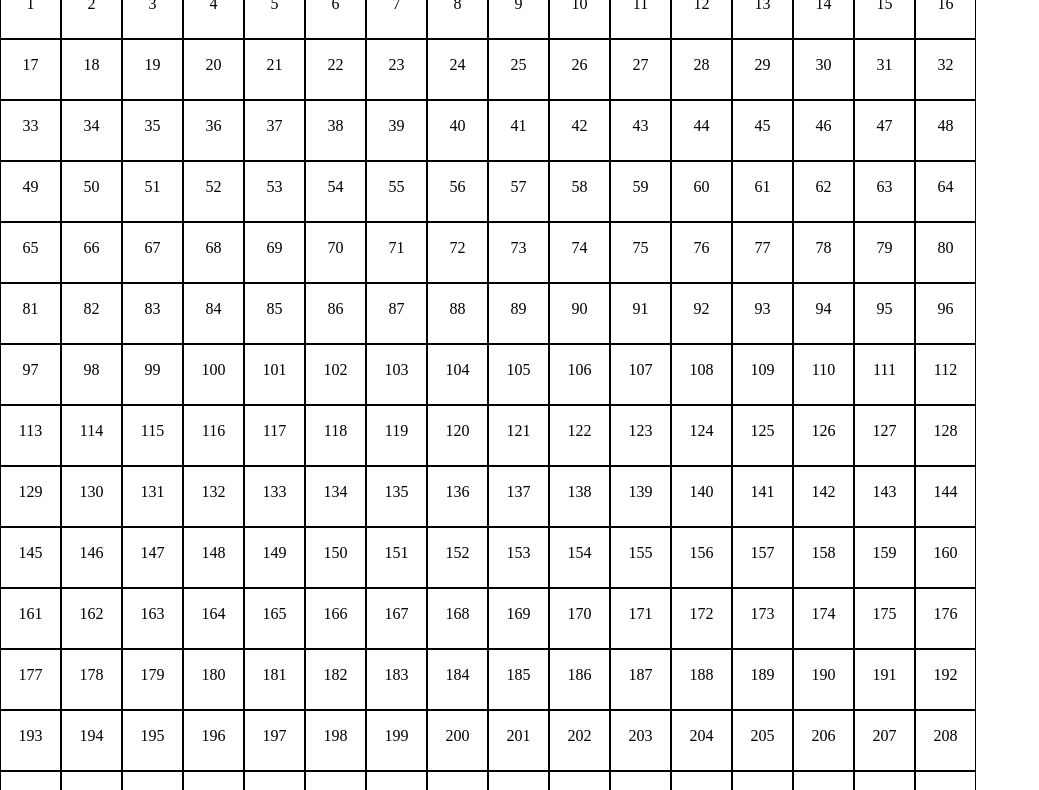
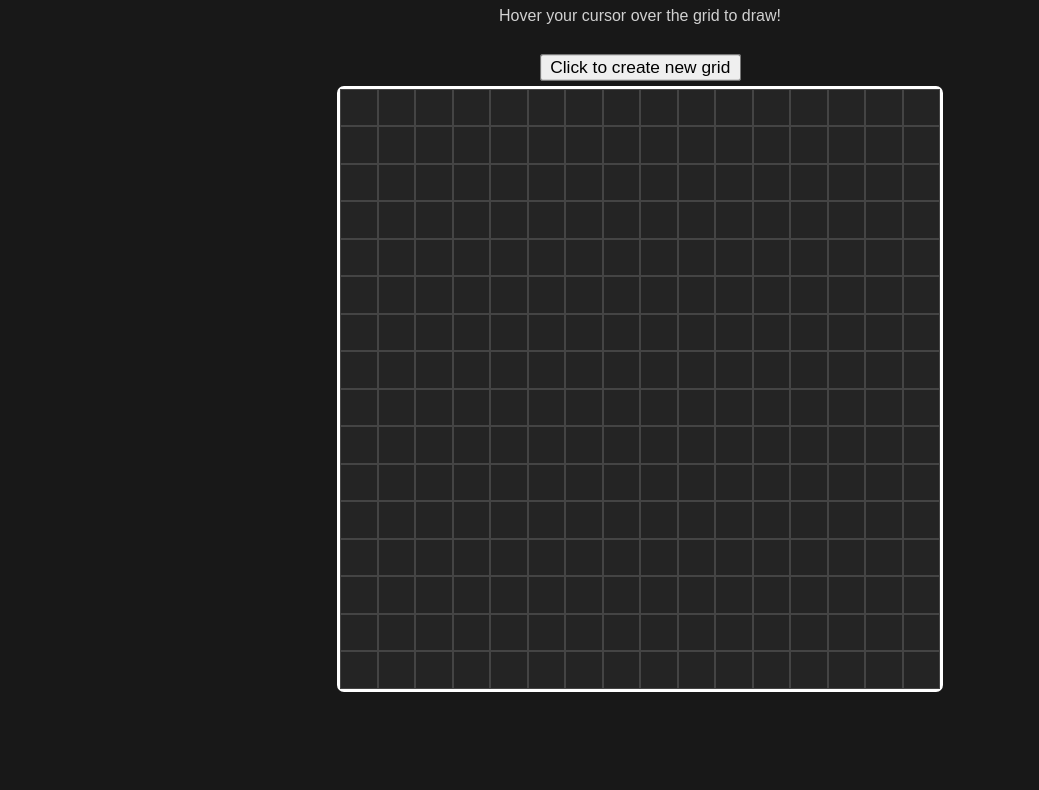
Before and after one commit to ChoiceTHEDOG/etch-a-sketch, a plain HTML site: page index.html in a window 1280 px wide. Shown: the part 73-863 px from the top of the page, without its empty margins (0-1039 px from the left). After the commit the page ends 800 px from the top, so only its background shows below. Drawn offline with Linux system fonts and the light colour scheme.

Commit message:
estilizando el projecto

```diff
--- a/index.html
+++ b/index.html
@@ -1,69 +1,14 @@
 <!DOCTYPE html>
-<html lang="en">
+
+<meta charset="utf-8" name="viewport" content="width=device-width, initial-scale=1">
+<link href="style.css" rel="stylesheet" type="text/css">
+<script src="script.js" defer></script>
 <head>
-    <meta charset="UTF-8">
-     <meta http-equiv="X-UA-Compatible" content="IE=edge">
-    <meta name="viewport" content="width=device-width, initial-scale=1.0">
-
-    <link rel="stylesheet" href="style.css">
-    <!-- <script src="script.js" defer></script>  -->
-
-    <title>Etch-A-Sketch</title>
+    <title>Etch-a-Sketch</title>
 </head>
 <body>
-    <div id="mainContainer">
-        <div id="container"></div>
-    </div>
-    </div>
-
+    <h1>Welcome to Etch-a-Sketch</h1>
+    <p>Hover your cursor over the grid to draw!</p>
+    <button type="button" onclick="customFields()">Click to create new grid</button>
+    <div class="container"></div>
 </body>
-
-<script>
-
-    const mainContainer = document.getElementById("mainContainer");
-
-    const container = document.getElementById("container");
-
-    // Boton para elegir el tamaño y resetear la grid
-
-    const btn = document.createElement("button");
-    btn.textContent = "Press to select the grid size";
-    btn.classList.add("botom")
-
-    mainContainer.appendChild(btn);
-    mainContainer.appendChild(container)
-
-    // Esto hace la grid
-
-
-    function makeRows(rows, cols) {
-        container.style.setProperty('--grid-rows', rows);
-        container.style.setProperty('--grid-cols', cols);
-        for (c = 0; c < (rows * cols); c++) {
-        let cell = document.createElement("div");
-        cell.innerText = (c + 1);
-        cell.addEventListener("mouseover", () => {
-            cell.classList.add("hover")
-        })
-
-        // btn function
-
-        function clearGrid() {
-        cell.classList.remove("hover")
-        }
-
-        btn.addEventListener("click", clearGrid);
-
-        btn.onclick = function(){window.prompt("Enter the desired grid size per side")}
-
-        container.appendChild(cell).className = "grid-item";
-        };
-    };
-
-    makeRows(16, 16);
-
-
-
-</script>
-
-</html>
--- /dev/null
+++ b/script.js
@@ -0,0 +1,64 @@
+createGrid(16);
+changeColor(16);
+
+
+function createGrid (numberFields) {
+    //create grid
+    document.querySelector('.container').style.gridTemplateRows = `repeat(${numberFields}, 1fr)`;
+    document.querySelector('.container').style.gridTemplateColumns = `repeat(${numberFields}, 1fr)`;
+
+    //create grid items and place them in the grid
+    for (let row = 1; row < numberFields + 1; row++) {
+        for (let column = 1; column < numberFields + 1; column++) {
+            //add to .container
+            let newDiv = document.createElement('div');
+            newDiv.classList.add('gridPart');
+            document.querySelector('.container').appendChild(newDiv);
+
+            //position the element in the grid
+            newDiv.style.gridArea = `${row} ${column} ${row + 1} ${column + 1}`;
+
+        }
+    }
+}
+
+function customFields () {
+    //asks for input and creates that many fields
+    let customFields = prompt("How many fields per side would you like (max. 100)?");
+    customFields = Math.round(customFields); //in case the input is float
+    customFields = parseInt(customFields);
+
+    if (isNaN(customFields)) {
+        alert('Please enter a number!');
+        return;
+    }
+
+    if (customFields > 100) {
+        customFields = 100
+        alert("Limit reached. Setting the number of fields to 100.")
+    }
+
+    //deletes all fields
+    let existingFields = document.querySelectorAll('.gridPart');
+
+    for (let i= 0; i < existingFields.length; i++) {
+        existingFields[i].remove();
+    }
+
+    createGrid(customFields);
+    changeColor(customFields);
+}
+
+function changeColor() {
+    //changes the color of the field on hover
+    let allFields = document.querySelectorAll('.gridPart');
+
+    for (let i = 0; i < allFields.length; i++) {
+        allFields[i].addEventListener('mouseover', function () {
+            let red = 0;
+            let green = 0;
+            let blue = 0;
+            allFields[i].style.backgroundColor = `rgb(${red}, ${green}, ${blue})`;
+        })
+    }
+}
--- a/style.css
+++ b/style.css
@@ -1,30 +1,37 @@
-:root {
-    --grid-cols: 1;
-    --grid-rows: 1;
-  }
+body {
+  background-color: rgb(24, 24, 24);
 
-  #container {
-    width: 960px;
-    height: 960px;
+  font-family: Arial, Helvetica, sans-serif;
+  color: rgba(245, 245, 245, 0.836);
+  text-align: center;
+}
 
-    margin-top: 30px;
+#copyright {
+  font-size: 0.7em;
+}
 
-    display: grid;
-    grid-gap: 1em;
-    grid-template-rows: repeat(var(--grid-rows), 1fr);
-    grid-template-columns: repeat(var(--grid-cols), 1fr);
-  }
+.container {
+  height: 75vh;
+  width: 75vh;
+  margin: auto;
+  border: 3px solid white;
+  padding: 0px;
+  border-radius: 7px;
+  margin-top: 1.5em;
 
-  .grid-item {
-    padding: 1em;
-    border: 1px solid black;
-    margin: -0.5em;
-    text-align: center;
-  }
+  display: grid;
+  /* grid-template-rows: repeat(16, 1fr);
+  grid-template-columns: repeat(16, 1fr); */
+}
 
-  .hover {
-    background-color: black;
-  }
+.gridPart {
+  color: white;
+  border: 1px solid rgb(68, 68, 68);
+  background-color:hsl(0, 0%, 14%);
+}
 
-  #mainContainer {
-    margin-bottom: 1em  }
+button {
+  position: relative;
+  top: 2vh;
+  transform: scale(1.3);
+}
```
